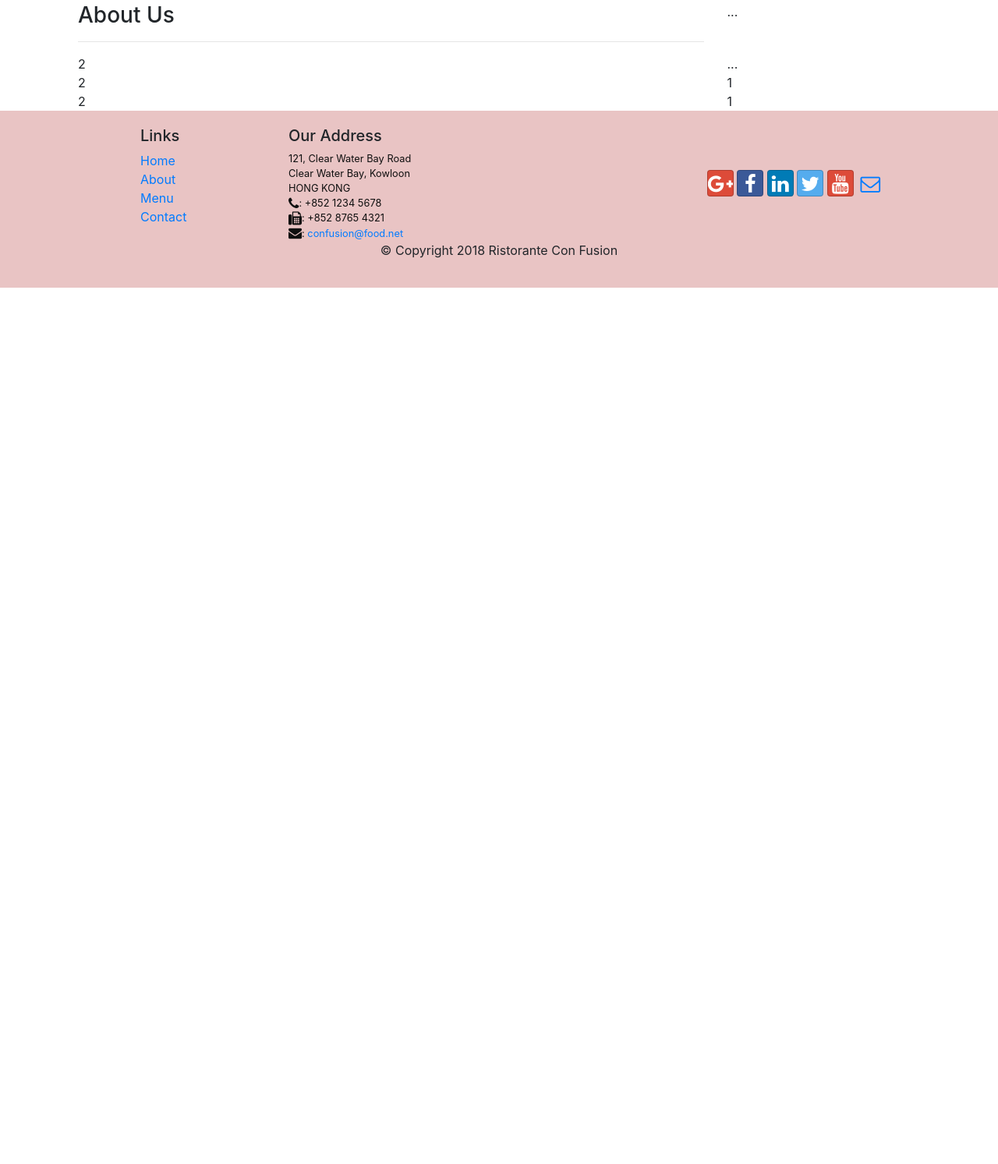
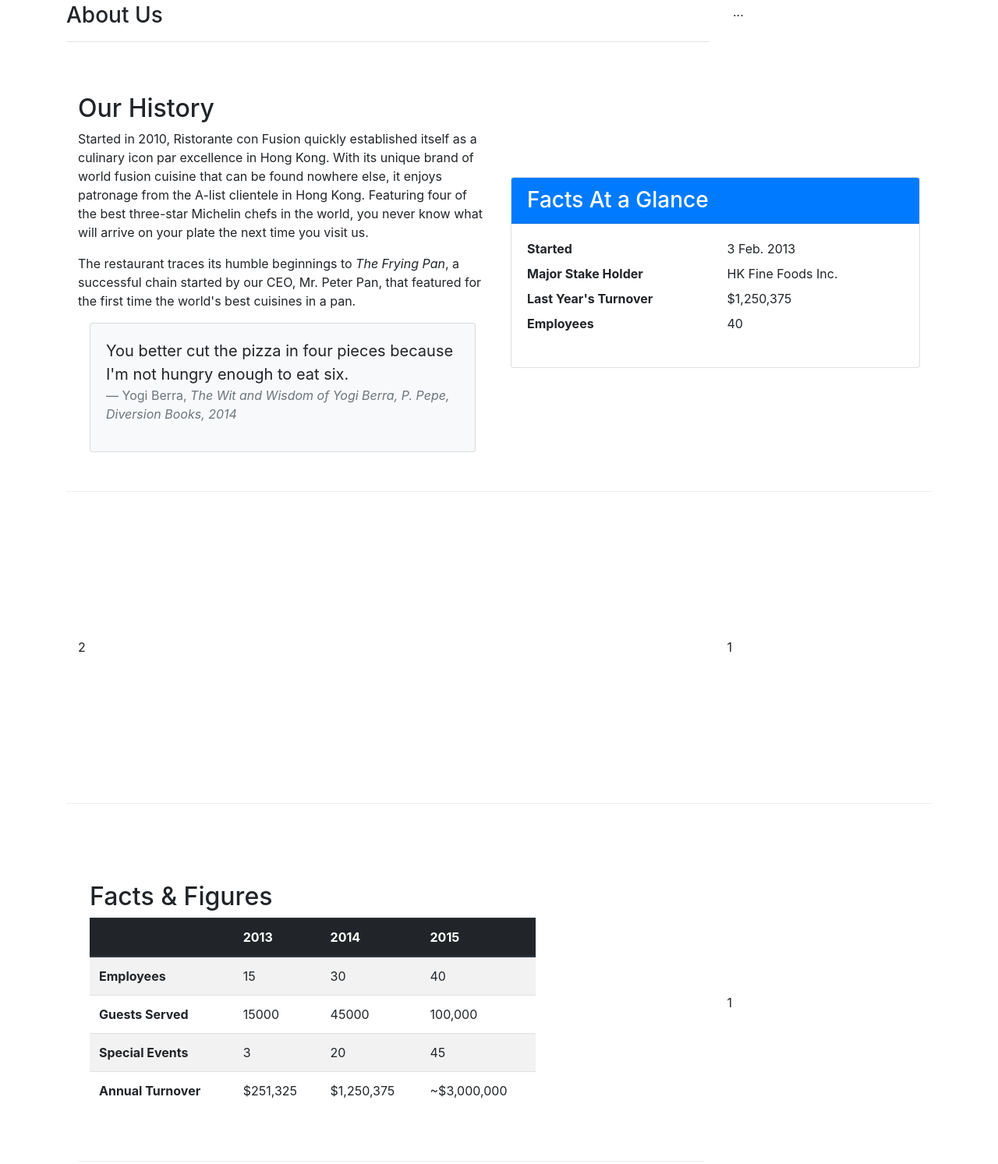
Before and after one commit to DavidTrinh168/git-test, a website: page aboutus.html in a window 1280 px wide. Shown: the part 395-1888 px from the top of the page at 78% size. Before the commit the page ends 800 px from the top, so only its background shows below. Drawn offline with nearby package versions, Linux system fonts and the light colour scheme.

Commit message:
Adding Tables and Cards

```diff
--- a/aboutus.html
+++ b/aboutus.html
@@ -23,10 +23,14 @@
 
             <div class="collapse navbar-collapse" id="Navbar">
                 <ul class="navbar-nav mr-auto">
-                    <li class="nav-item"><a class="nav-link" href="./index.html"><span class="fa fa-home fa-lg"></span> Home</a></li>
-                    <li class="nav-item active"><a class="nav-link" href="#"><span class="fa fa-info fa-lg"></span> About</a></li>
-                    <li class="nav-item"><a class="nav-link" href="#"><span class="fa fa-list fa-lg"></span> Menu</a></li>
-                    <li class="nav-item"><a class="nav-link" href="contactus.html"><span class="fa fa-address-card fa-lg"></span> Contact</a></li>
+                    <li class="nav-item"><a class="nav-link" href="./index.html"><span
+                                class="fa fa-home fa-lg"></span>Home</a></li>
+                    <li class="nav-item active"><a class="nav-link" href="#"><span
+                                class="fa fa-info fa-lg"></span>About</a></li>
+                    <li class="nav-item"><a class="nav-link" href="#"><span class="fa fa-list fa-lg"></span> Menu</a>
+                    </li>
+                    <li class="nav-item"><a class="nav-link" href="contactus.html"><span
+                                class="fa fa-address-card fa-lg"></span> Contact</a></li>
                 </ul>
             </div>
         </div>
@@ -60,7 +64,7 @@
                 </ol>
             </div>
 
-            <div class="row row-header row-header">
+            <div class="row ">
                 <div class="col-12 col-sm-4 order-sm-last col-md-3">
                     ...
                 </div>
@@ -71,16 +75,56 @@
             </div>
 
 
-            <div class="row row-header row-header">
-                <div class="col-12 col-sm-4 order-sm-last col-md-3">
-                    ...
+            <div class="row row-content align-items-center">
+                <div class="col-12 col-sm-6">
+                    <div class="card">
+                        <h3 class="card-header bg-primary text-white">Facts At a Glance</h3>
+                        <div class="card-body">
+                            <dl class="row">
+                                <dt class="col-6">Started</dt>
+                                <dd class="col-6">3 Feb. 2013</dd>
+                                <dt class="col-6">Major Stake Holder</dt>
+                                <dd class="col-6">HK Fine Foods Inc.</dd>
+                                <dt class="col-6">Last Year's Turnover</dt>
+                                <dd class="col-6">$1,250,375</dd>
+                                <dt class="col-6">Employees</dt>
+                                <dd class="col-6">40</dd>
+                            </dl>
+                        </div>
+                    </div>
                 </div>
-                <div class="col col-sm order-sm-first col-md">
-                    2
+
+                <div class="col-12 col-sm order-sm-first col-md">
+
+                    <h2>Our History</h2>
+                    <p>Started in 2010, Ristorante con Fusion quickly established itself as a culinary icon par
+                        excellence
+                        in Hong Kong. With its unique brand of world fusion cuisine that can be found nowhere else, it
+                        enjoys patronage from the A-list clientele in Hong Kong. Featuring four of the best three-star
+                        Michelin chefs in the world, you never know what will arrive on your plate the next time you
+                        visit
+                        us.</p>
+                    <p>The restaurant traces its humble beginnings to <em>The Frying Pan</em>, a successful chain
+                        started by
+                        our CEO, Mr. Peter Pan, that featured for the first time the world's best cuisines in a pan.</p>
+
+                    <div class="col-12">
+                        <div class="card card-body bg-light">
+                            <blockquote class="blockquote">
+                                <p class="mb-0">You better cut the pizza in four pieces because
+                                    I'm not hungry enough to eat six.</p>
+                                <footer class="blockquote-footer">Yogi Berra,
+                                    <cite title="Source Title">The Wit and Wisdom of Yogi Berra,
+                                        P. Pepe, Diversion Books, 2014</cite>
+                                </footer>
+                            </blockquote>
+                        </div>
+                    </div>
+
                 </div>
             </div>
 
-            <div class="row row-header row-header">
+            <div class="row row-content align-items-center">
                 <div class="col-12 col-sm-4 order-sm-last col-md-3">
                     1
                 </div>
@@ -89,16 +133,60 @@
                 </div>
             </div>
 
-            <div class="row row-header row-header">
+            <div class="row row-content align-items-center">
                 <div class="col-12 col-sm-4 order-sm-last col-md-3">
                     1
                 </div>
                 <div class="col col-sm order-sm-first col-md">
-                    2
+                    <div class="row row-content">
+                        <div class="col-12 col-sm-9">
+                            <h2>Facts &amp; Figures</h2>
+                            <div class="table-responsive">
+                                <table class="table table-striped">
+                                    <thead class="thead-dark">
+                                        <tr>
+                                            <th>&nbsp;</th>
+                                            <th>2013</th>
+                                            <th>2014</th>
+                                            <th>2015</th>
+                                        </tr>
+                                    </thead>
+                                    <tbody>
+                                        <tr>
+                                            <th>Employees</th>
+                                            <td>15</td>
+                                            <td>30</td>
+                                            <td>40</td>
+                                        </tr>
+                                        <tr>
+                                            <th>Guests Served</th>
+                                            <td>15000</td>
+                                            <td>45000</td>
+                                            <td>100,000</td>
+                                        </tr>
+                                        <tr>
+                                            <th>Special Events</th>
+                                            <td>3</td>
+                                            <td>20</td>
+                                            <td>45</td>
+                                        </tr>
+                                        <tr>
+                                            <th>Annual Turnover</th>
+                                            <td>$251,325</td>
+                                            <td>$1,250,375</td>
+                                            <td>~$3,000,000</td>
+                                        </tr>
+                                    </tbody>
+                                </table>
+                            </div>
+
+                        </div>
+                        <div class="col-12 col-sm-3">
+
+                        </div>
+                    </div>
+
                 </div>
-            </div>
-
-        </div>
     </section>
 
     <footer class="footer">
@@ -131,13 +219,18 @@
 
                 <div class="col-12 col-sm-4 align-self-center">
                     <div class="text-center">
-                        <a class="btn btn-social-icon btn-google" href="http://google.com/+"><i class="fa fa-google-plus"></i></a>
-                        <a class="btn btn-social-icon btn-facebook" href="http://www.facebook.com/profile.php?id="><i class="fa fa-facebook"></i></a>
-                        <a class="btn btn-social-icon btn-linkedin" href="http://www.linkedin.com/in/"><i class="fa fa-linkedin"></i></a>
-                        <a class="btn btn-social-icon btn-twitter" href="http://twitter.com/"><i class="fa fa-twitter"></i></a>
-                        <a class="btn btn-social-icon btn-google" href="http://youtube.com/"><i class="fa fa-youtube"></i></a>
+                        <a class="btn btn-social-icon btn-google" href="http://google.com/+"><i
+                                class="fa fa-google-plus"></i></a>
+                        <a class="btn btn-social-icon btn-facebook" href="http://www.facebook.com/profile.php?id="><i
+                                class="fa fa-facebook"></i></a>
+                        <a class="btn btn-social-icon btn-linkedin" href="http://www.linkedin.com/in/"><i
+                                class="fa fa-linkedin"></i></a>
+                        <a class="btn btn-social-icon btn-twitter" href="http://twitter.com/"><i
+                                class="fa fa-twitter"></i></a>
+                        <a class="btn btn-social-icon btn-google" href="http://youtube.com/"><i
+                                class="fa fa-youtube"></i></a>
                         <a class="btn btn-social-icon" href="mailto:"><i class="fa fa-envelope-o"></i></a>
-                        </div>
+                    </div>
                 </div>
 
             </div>
```
